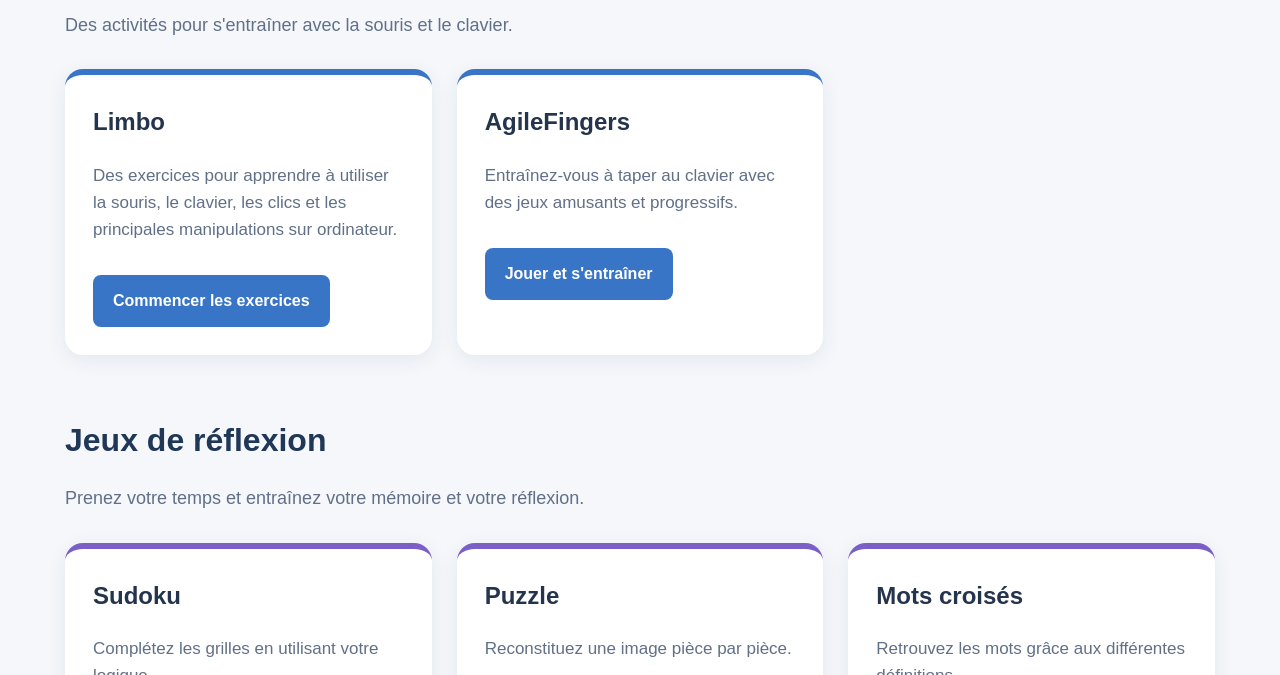
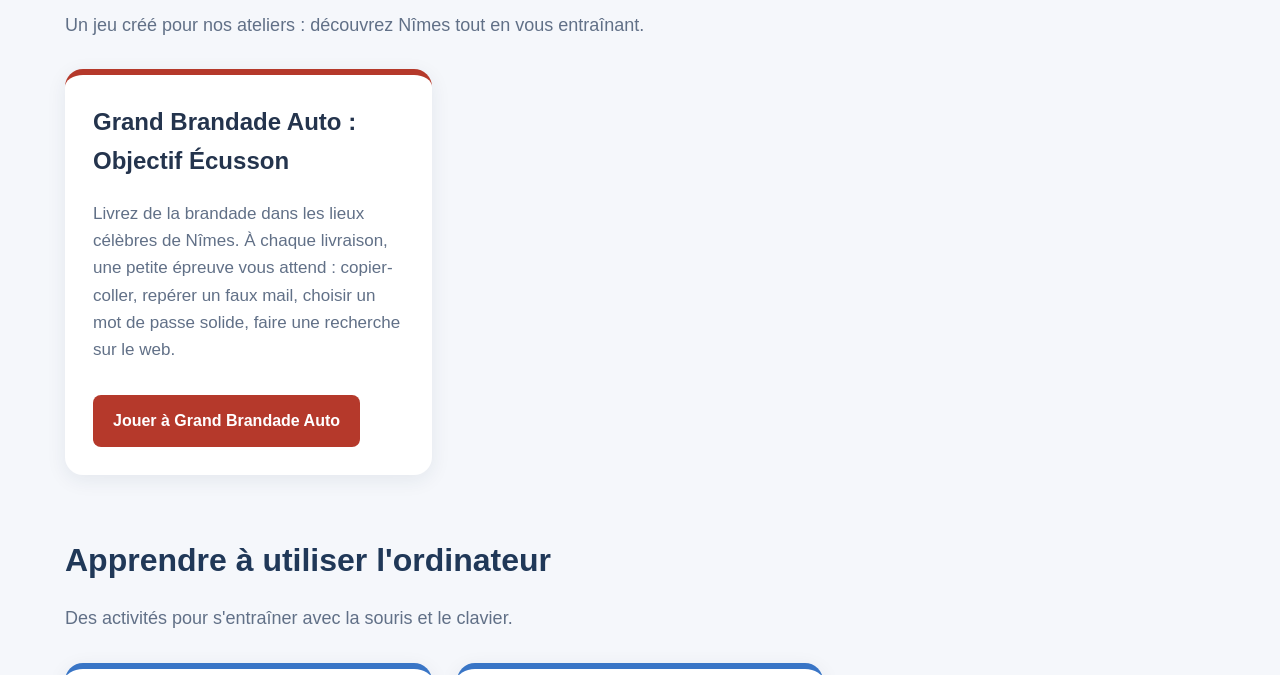
Before and after one commit to ccasmultimedia-cmd/CCAS-Multimedia, a plain HTML site: page jeux.html in a window 1280 px wide. Shown: the part 576-1251 px from the top of the page. Drawn offline with Linux system fonts and the light colour scheme.

Commit message:
Update jeux.html

```diff
--- a/jeux.html
+++ b/jeux.html
@@ -234,6 +234,10 @@
             border-top-color: #c06a3b;
         }
 
+        .centre {
+            border-top-color: #b5392b;
+        }
+
 
         /* =========================
            BOUTONS
@@ -273,6 +277,10 @@
 
         .logic .button {
             background: #c06a3b;
+        }
+
+        .centre .button {
+            background: #b5392b;
         }
 
 
@@ -493,6 +501,49 @@
 
 
 <main>
+
+
+    <!-- =========================================
+         LE JEU DU CENTRE
+    ========================================== -->
+
+    <h2 class="section-title">
+        Le jeu du Centre Multimédia
+    </h2>
+
+    <p class="section-text">
+        Un jeu créé pour nos ateliers : découvrez Nîmes tout en vous entraînant.
+    </p>
+
+
+    <section class="games">
+
+
+        <div class="game-card centre">
+
+            <h2>
+                Grand Brandade Auto : Objectif Écusson
+            </h2>
+
+            <p>
+                Livrez de la brandade dans les lieux célèbres de Nîmes.
+                À chaque livraison, une petite épreuve vous attend :
+                copier-coller, repérer un faux mail, choisir un mot de passe
+                solide, faire une recherche sur le web.
+            </p>
+
+            <a
+                href="grand-brandade-auto.html"
+                class="button"
+            >
+                Jouer à Grand Brandade Auto
+            </a>
+
+        </div>
+
+
+    </section>
+
 
 
     <!-- =========================================
```
